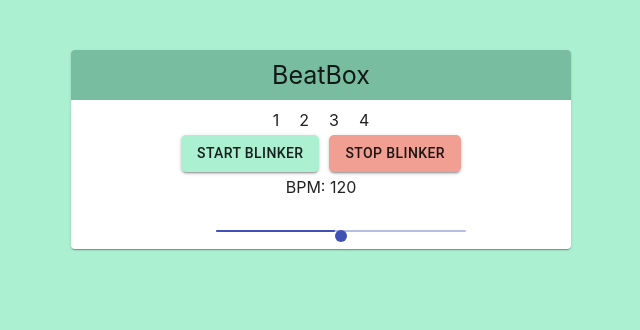
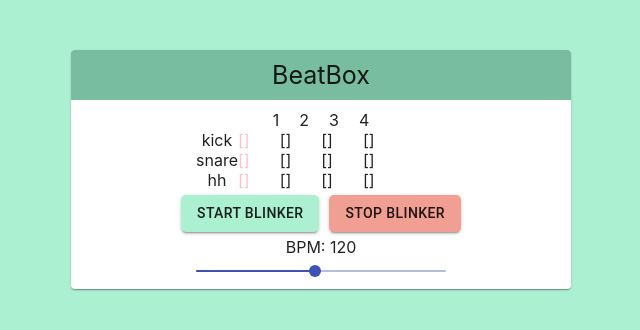
Before and after one commit to N8ers/beat-box, a React (Create React App) app: page / in a window 1280 px wide. Shown: the top 330 px of the page, without its empty margins (319-959 px from the left). Built offline with nearby package versions, Linux system fonts and the light colour scheme.

Commit message:
get basic beat grid

```diff
--- a/src/App.css
+++ b/src/App.css
@@ -23,7 +23,7 @@
   margin-bottom: 10px;
 }
 
-.BeatBox div span {
+.beatNumbers span {
   margin: 10px;
 }
 
--- a/src/BeatBox.js
+++ b/src/BeatBox.js
@@ -3,6 +3,7 @@ import React from "react";
 import { Card, Button } from "@material-ui/core";
 
 // components
+import BeatGrid from "./BeatGrid";
 import BpmSlider from "./BpmSlider";
 
 class BeatBox extends React.Component {
@@ -11,6 +12,7 @@ class BeatBox extends React.Component {
     this.state = {
       blinkerIsOn: false,
       bpm: 120, // beats per minute
+      beat: 1,
     };
   }
 
@@ -39,6 +41,10 @@ class BeatBox extends React.Component {
     let currentlyLiteNumber = 1;
 
     let intervalId = setInterval(() => {
+      this.setState({
+        beat: currentlyLiteNumber,
+      });
+
       if (!this.state.blinkerIsOn) {
         clearInterval(intervalId);
       }
@@ -65,18 +71,19 @@ class BeatBox extends React.Component {
         <div className="ungracefulSpacer"></div>
         <Card className="BeatBox">
           <div className="header">BeatBox</div>
-          <div>
+          <div className="beatNumbers">
             <span id={1}>1</span>
             <span id={2}>2</span>
             <span id={3}>3</span>
             <span id={4}>4</span>
           </div>
+          <BeatGrid beat={this.state.beat} />
           <Button
             variant="contained"
             style={{
               borderRadius: 5,
               backgroundColor: "#aaf0d1",
-              margin: "5px"
+              margin: "5px",
             }}
             onClick={() => this.blinker()}
           >
@@ -87,7 +94,7 @@ class BeatBox extends React.Component {
             style={{
               borderRadius: 5,
               backgroundColor: "#f09f92",
-              margin: "5px"
+              margin: "5px",
             }}
             onClick={() => this.turnBlinkerOff()}
           >
--- /dev/null
+++ b/src/BeatGrid.js
@@ -0,0 +1,37 @@
+import React from "react";
+import { Grid } from "@material-ui/core";
+
+function BeatGrid(props) {
+  let measures = [1, 2, 3, 4];
+  let liteGrid = [
+    { kick: [1,0,1,0] },
+    { snare: [0,1,0,1] },
+    { hh: [1,1,1,1] },
+  ]
+
+  return (
+    <div className="w250">
+      <Grid container spacing={0}>
+        <Grid>
+          <Grid item>kick</Grid>
+          <Grid item>snare</Grid>
+          <Grid item>hh</Grid>
+        </Grid>
+
+        {measures.map((beat) => {
+          return (
+            <Grid key={"beat" + beat} id={"beat" + beat} container item xs={2}>
+              <Grid className={props.beat === beat ? "lite" : ""}>
+                <Grid item>[]</Grid>
+                <Grid item>[]</Grid>
+                <Grid item>[]</Grid>
+              </Grid>
+            </Grid>
+          );
+        })}
+      </Grid>
+    </div>
+  );
+}
+
+export default BeatGrid;
```
